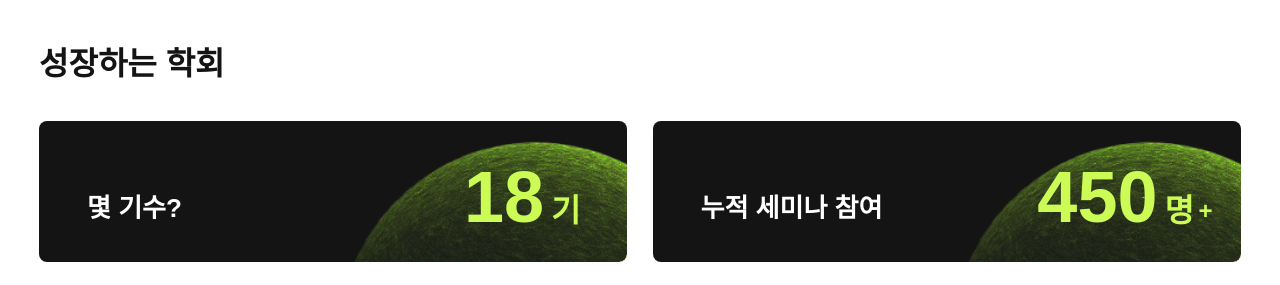
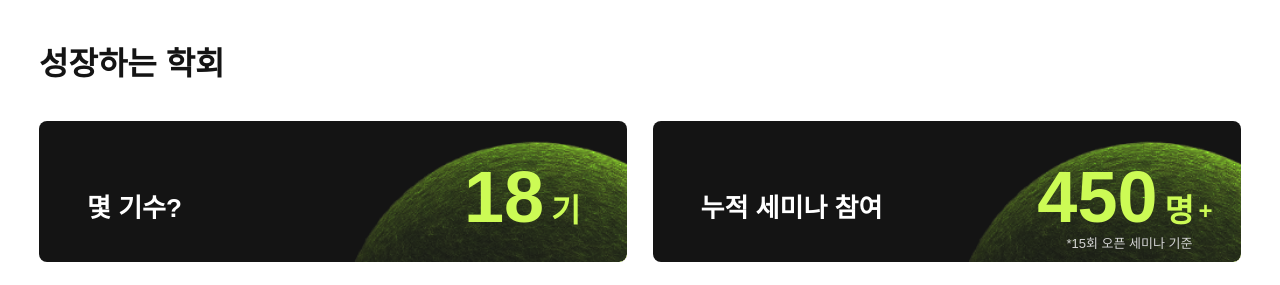
Before and after one commit to SDP1617-Web/SDP1617-Web-FRONT, a Next.js app: page / in a window 1280 px wide. Shown: the part 1940-2225 px from the top of the page. Built offline with nearby package versions, Linux system fonts and the light colour scheme; a web font is replaced by a local one.

Commit message:
feat: StatsSection 문구 추가

```diff
--- a/src/components/common/Card.tsx
+++ b/src/components/common/Card.tsx
@@ -167,8 +167,15 @@ export const ProjectCard = ({
     </Link>
   )
 }
+
 // 4. StatCard (수치/기수)
-export const StatCard = ({ title, value, unit = '', className }: CardProps) => {
+export const StatCard = ({
+  title,
+  value,
+  unit = '',
+  footerText,
+  className,
+}: CardProps) => {
   const hasPlus = unit.endsWith('+')
   const baseUnit = hasPlus ? unit.slice(0, -1) : unit
 
@@ -208,7 +215,6 @@ export const StatCard = ({ title, value, unit = '', className }: CardProps) => {
           {value}
         </span>
 
-        {/* unit 글자 자체를 기준점(relative)으로 삼아서 + 를 바로 옆에 붙임 */}
         <span
           className="relative w-[28px] text-center text-[32px] leading-[42px]"
           style={{ fontWeight: 700 }}
@@ -224,9 +230,16 @@ export const StatCard = ({ title, value, unit = '', className }: CardProps) => {
           )}
         </span>
       </div>
+
+      {footerText && (
+        <span className="text-sdp-grey-300 absolute right-12 bottom-3 z-10 text-[13px] leading-none whitespace-nowrap">
+          {footerText}
+        </span>
+      )}
     </div>
   )
 }
+
 // 5. ExternalCard (대외협력)
 export const ExternalCard = ({
   title,
--- a/src/components/home/sections/StatsSection.tsx
+++ b/src/components/home/sections/StatsSection.tsx
@@ -6,7 +6,12 @@ import { StatCard } from '@/components/common/Card'
 
 const STATS_CARDS = [
   { title: '몇 기수?', value: '18', unit: '기' },
-  { title: '누적 세미나 참여', value: '450', unit: '명+' },
+  {
+    title: '누적 세미나 참여',
+    value: '450',
+    unit: '명+',
+    footerText: '*15회 오픈 세미나 기준',
+  },
   { title: '누적 학회원 수', value: '170', unit: '명+' },
   { title: '환경을 위한 프로젝트', value: '7', unit: '개+' },
 ]
@@ -20,11 +25,13 @@ function AnimatedStatCard({
   title,
   value,
   unit,
+  footerText,
   run,
 }: {
   title: string
   value: string
   unit: string
+  footerText?: string
   run: boolean
 }) {
   const target = Number(value)
@@ -56,6 +63,7 @@ function AnimatedStatCard({
       title={title}
       value={isNumeric ? String(display) : value}
       unit={unit}
+      footerText={footerText}
     />
   )
 }
@@ -89,6 +97,7 @@ const StatsSection = () => {
               title={card.title}
               value={card.value}
               unit={card.unit}
+              footerText={card.footerText}
               run={inView}
             />
           ))}
```
